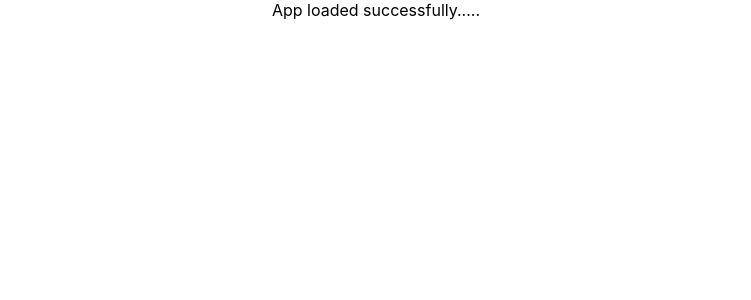
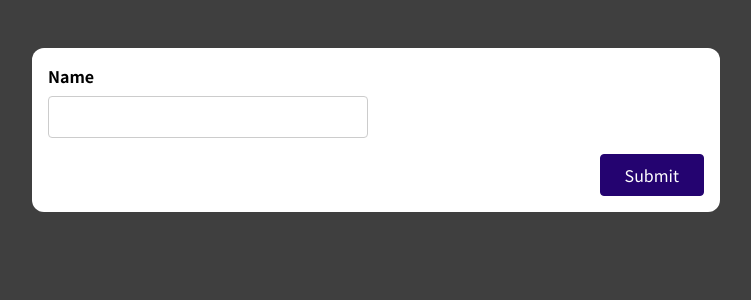
Before and after one commit to bulkesh/react-form-user-input, a React (Create React App) app: page / in a window 1280 px wide. Shown: the top 300 px of the page, without its empty margins (264-1015 px from the left). Built offline with nearby package versions, Linux system fonts and the light colour scheme.

Commit message:
simple form crated

```diff
--- a/src/App.js
+++ b/src/App.js
@@ -1,10 +1,12 @@
 import styles from  './App.module.css';
+import Card from './components/shared/Card';
+import SimpleInput from './components/SimpleInput';
 
-function App() {
+const App = () => {
   return (
-    <div className={styles.App}>
-      App loaded successfully.....
-    </div>
+    <Card className={styles.app}>
+        <SimpleInput />
+    </Card>
   );
 }
 
--- a/src/App.module.css
+++ b/src/App.module.css
@@ -1,3 +1,4 @@
-.App {
-  text-align: center;
+.app {
+  width: 90%;
+  max-width: 43rem;
 }
--- /dev/null
+++ b/src/components/SimpleInput.js
@@ -0,0 +1,15 @@
+const SimpleInput = props => {
+    return(
+        <form>
+            <div className="form-control">
+                <label htmlFor='name'>Name</label>
+                <input type="text" id="name"/>
+            </div>
+            <div className="form-actions">
+                <button type="submit" >Submit</button>
+            </div>
+        </form>
+    )
+}
+
+export default SimpleInput;
--- /dev/null
+++ b/src/components/shared/Card.js
@@ -0,0 +1,11 @@
+import styles from  './Card.module.css';
+
+const Card = props => {
+  return (
+    <div className={`${props.className} ${styles.card}`}>
+        {props.children}
+    </div>
+  );
+}
+
+export default Card;
--- /dev/null
+++ b/src/components/shared/Card.module.css
@@ -0,0 +1,6 @@
+.card {
+    padding: 1rem;
+    border-radius: 12px;
+    background-color: white;
+    margin: 3rem auto;
+}
--- a/src/index.css
+++ b/src/index.css
@@ -1,13 +1,93 @@
+@import url("https://fonts.googleapis.com/css2?family=Noto+Sans+JP:wght@400;700&display=swap");
+
+* {
+  box-sizing: border-box;
+}
+
+html {
+  font-family: "Noto Sans JP", sans-serif;
+}
+
 body {
   margin: 0;
-  font-family: -apple-system, BlinkMacSystemFont, 'Segoe UI', 'Roboto', 'Oxygen',
-    'Ubuntu', 'Cantarell', 'Fira Sans', 'Droid Sans', 'Helvetica Neue',
-    sans-serif;
-  -webkit-font-smoothing: antialiased;
-  -moz-osx-font-smoothing: grayscale;
+  background-color: #3f3f3f;
 }
 
-code {
-  font-family: source-code-pro, Menlo, Monaco, Consolas, 'Courier New',
-    monospace;
+.form-control {
+  margin-bottom: 1rem;
 }
+
+.form-control input,
+.form-control label {
+  display: block;
+}
+
+.form-control label {
+  font-weight: bold;
+  margin-bottom: 0.5rem;
+}
+
+.form-control input,
+.form-control select {
+  font: inherit;
+  padding: 0.5rem;
+  border-radius: 4px;
+  border: 1px solid #ccc;
+  width: 20rem;
+  max-width: 100%;
+}
+
+.form-control input:focus {
+  outline: none;
+  border-color: #240370;
+  background-color: #e0d4fd;
+}
+
+.control-group {
+  display: flex;
+  column-gap: 1rem;
+  flex-wrap: wrap;
+}
+
+.control-group .form-control {
+  min-width: 15rem;
+  flex: 1;
+}
+
+button {
+  font: inherit;
+  background-color: #240370;
+  color: white;
+  border: 1px solid #240370;
+  padding: 0.5rem 1.5rem;
+  border-radius: 4px;
+  cursor: pointer;
+}
+
+button:hover,
+button:active {
+  background-color: #33059e;
+  border-color: #33059e;
+}
+
+.form-actions {
+  text-align: right;
+}
+
+.form-actions button {
+  margin-left: 1rem;
+}
+
+.invalid input {
+  border: 1px solid #b40e0e;
+  background-color: #fddddd;
+}
+
+.invalid input:focus {
+  border-color: #ff8800;
+  background-color: #fbe8d2;
+}
+
+.error-text {
+  color: #b40e0e;
+}
```
Also changed, not shown: 1 other file (tests, documents, lock files or other folders).
